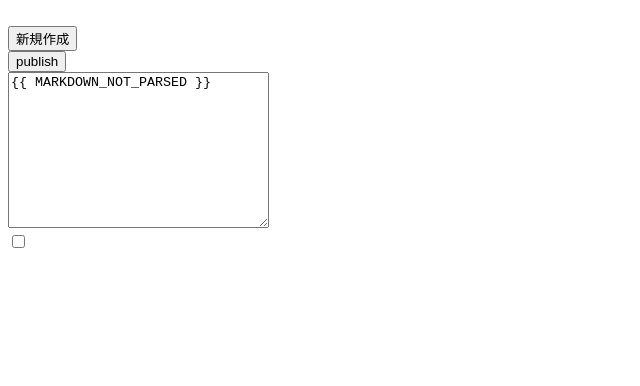
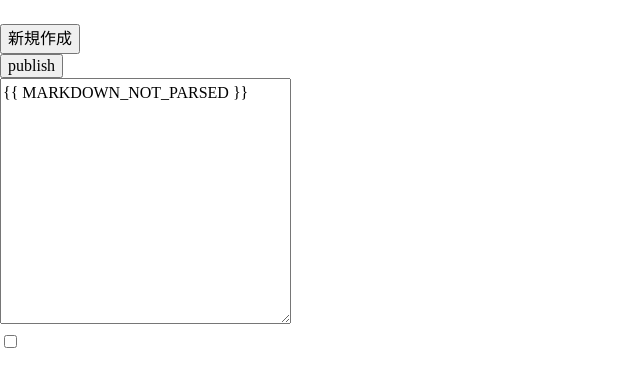
Before and after one commit to amashigeseiji/tenjuu99-blog, a website: page packages/editor/template/editor.html in a window 1280 px wide. Shown: the whole page, without its empty margins (0-640 px from the left). Drawn offline with Linux system fonts and the light colour scheme; no server answers.

Commit message:
fix: editor パッケージに存在しないcssへの依存を削除

```diff
--- a/packages/editor/template/editor.html
+++ b/packages/editor/template/editor.html
@@ -4,7 +4,10 @@
   <meta charset="UTF-8">
   <meta name="viewport" content="width=device-width, initial-scale=1.0">
   <title>{{SITE_NAME}}</title>
-  <link rel="stylesheet" href="${/css/editor.css<<reset.css,editor.css}">
+  <style>
+*,*::before,*::after{box-sizing:border-box}body,h1,h2,h3,h4,p,figure,blockquote,dl,dd{margin:0}ul[role="list"],ol[role="list"]{list-style:none}html:focus-within{scroll-behavior:smooth}body{min-height:100vh;text-rendering:optimizeSpeed;line-height:1.5}a:not([class]){text-decoration-skip-ink:auto}img,picture{max-width:100%;display:block}input,button,textarea,select{font:inherit}@media(prefers-reduced-motion:reduce){html:focus-within{scroll-behavior:auto}*,*::before,*::after{animation-duration:.01ms !important;animation-iteration-count:1 !important;transition-duration:.01ms !important;scroll-behavior:auto !important}}
+  </style>
+  <link rel="stylesheet" href="${/css/editor.css<<editor.css}">
   <script type="module" src="/js/editor.js"></script>
 
 </head>
```
